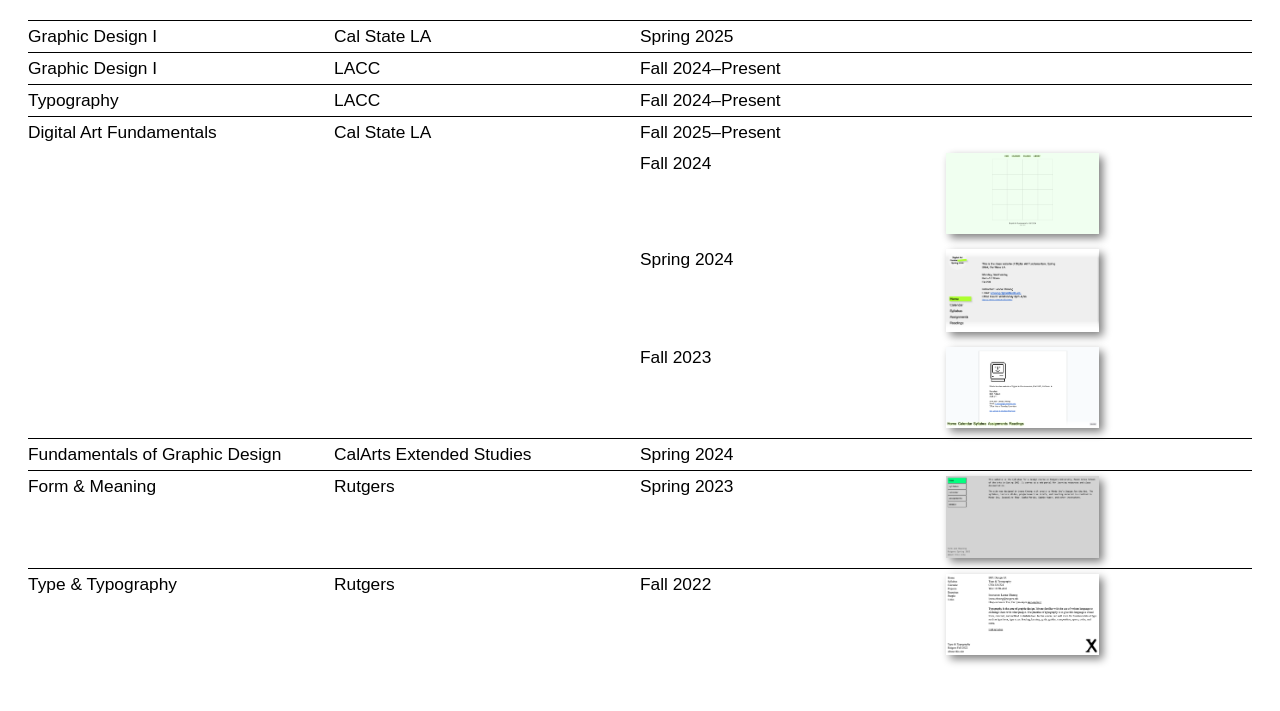
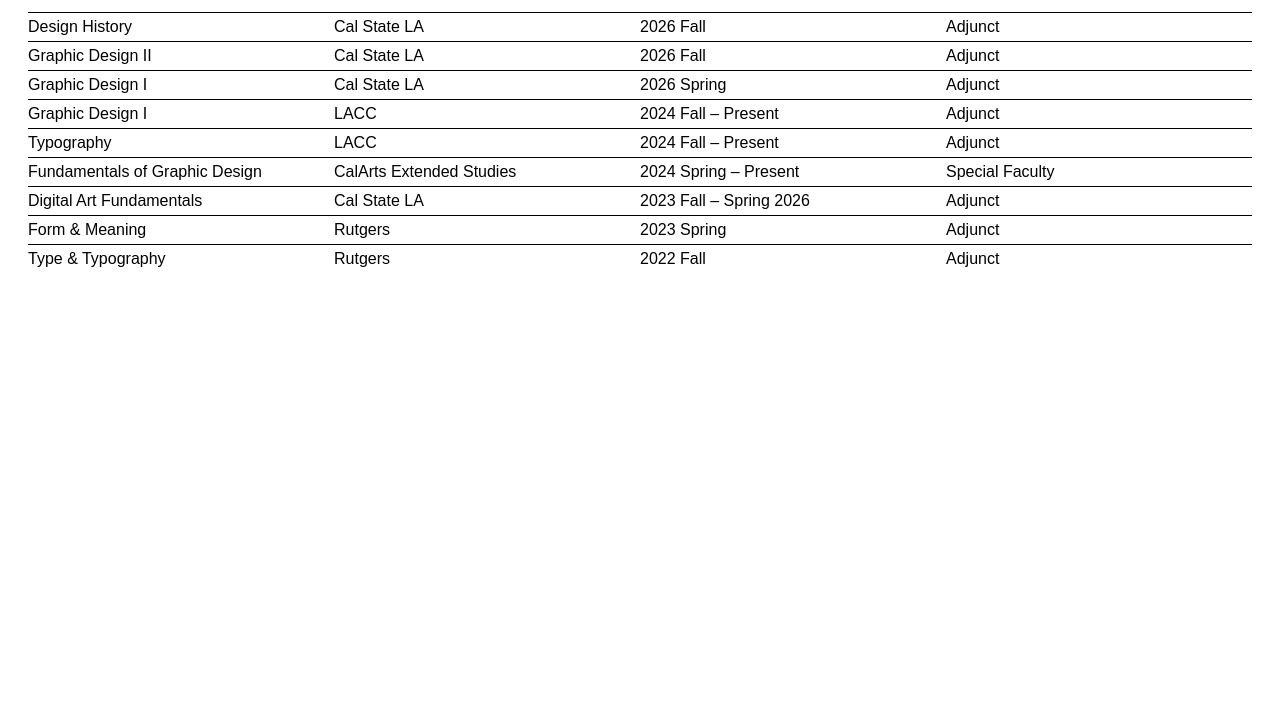
Before and after one commit to lneoa/homerooooom, a plain HTML site: page index.html in a window 1280 px wide. Shown: the part 89-800 px from the top of the page. Drawn offline with Linux system fonts and the light colour scheme.

Commit message:
update 2026

```diff
--- a/index.html
+++ b/index.html
@@ -31,7 +31,7 @@
   padding: 20px;
   position: relative;
   font-family: Arial, Helvetica, sans-serif;
-  font-size: 13pt;
+  font-size: 12pt;
 }
 
 small {
@@ -53,6 +53,7 @@
 
 table {
   border-collapse: collapse;
+  width: 100%;
 }
 
 td {
@@ -76,7 +77,7 @@
 <body>
 
 <h1>
-  Teaching Portal
+  Teaching Index
 </h1>
 
 <small>
@@ -89,15 +90,47 @@
 
 <tr style="border-top: 1px solid black;">
   <td class="class">
+    Design History
+  </td>
+  <td class="school">
+    Cal State LA
+  </td>
+  <td class="year">
+    2026 Fall
+  </td>
+  <td class="site">
+    Adjunct
+  </td>
+</tr>
+
+<tr style="border-top: 1px solid black;">
+  <td class="class">
+    Graphic Design II
+  </td>
+  <td class="school">
+    Cal State LA
+  </td>
+  <td class="year">
+    2026 Fall
+  </td>
+  <td class="site">
+    Adjunct
+  </td>
+</tr>
+
+
+<tr style="border-top: 1px solid black;">
+  <td class="class">
     Graphic Design I
   </td>
   <td class="school">
     Cal State LA
   </td>
   <td class="year">
-    Spring 2025
+    2026 Spring
   </td>
   <td class="site">
+    Adjunct
   </td>
 </tr>
 
@@ -109,9 +142,10 @@
     LACC
   </td>
   <td class="year">
-    Fall 2024–Present
+    2024 Fall – Present
   </td>
   <td class="site">
+    Adjunct
   </td>
 </tr>
 
@@ -123,9 +157,25 @@
     LACC
   </td>
   <td class="year">
-    Fall 2024–Present
+    2024 Fall – Present
   </td>
   <td class="site">
+    Adjunct
+  </td>
+</tr>
+
+<tr style="border-top: 1px solid black;">
+  <td class="class">
+    Fundamentals of Graphic Design
+  </td>
+  <td class="school">
+    CalArts Extended Studies
+  </td>
+  <td class="year">
+    2024 Spring – Present
+  </td>
+  <td class="site">
+    Special Faculty
   </td>
 </tr>
 
@@ -137,63 +187,10 @@
     Cal State LA
   </td>
   <td class="year">
-    Fall 2025–Present
+    2023 Fall – Spring 2026
   </td>
   <td class="site">
-
-  </td>
-</tr>
-
-<tr>
-  <td class="class"></td>
-  <td class="school"></td>
-  <td class="year">
-    Fall 2024
-  </td>
-  <td class="site">
-    <img src="assets/csula24_fall.png" width="50%">
-  </td>
-</tr>
-
-<tr>
-  <td class="class"></td>
-  <td class="school"></td>
-  <td class="year">
-    Spring 2024
-  </td>
-  <td class="site">
-    <img src="assets/csula24.png" width="50%">
-    <!-- <a href="csula24/index.html" target="_blank">
-      <img src="assets/csula24.png" width="100%">
-    </a> -->
-  </td>
-</tr>
-
-<tr>
-  <td class="class"></td>
-  <td class="school"></td>
-  <td class="year">
-    Fall 2023
-  </td>
-  <td class="site">
-    <img src="assets/cal-fall-2023.png" width="50%">
-    <!-- <a href="csula23/index.html" target="_blank">
-    </a> -->
-  </td>
-</tr>
-
-<tr style="border-top: 1px solid black;">
-  <td class="class">
-    Fundamentals of Graphic Design
-  </td>
-  <td class="school">
-    CalArts Extended Studies
-  </td>
-  <td class="year">
-    Spring 2024
-  </td>
-  <td class="site">
-    </a>
+      Adjunct
   </td>
 </tr>
 
@@ -205,12 +202,10 @@
     Rutgers
   </td>
   <td class="year">
-    Spring 2023
+    2023 Spring
   </td>
   <td class="site">
-    <img src="assets/rutgers-spring-2023.png" width="50%">
-    <!-- <a href="rutgers-23-d1b/" target="_blank">
-    </a> -->
+    Adjunct
   </td>
 </tr>
 
@@ -222,12 +217,10 @@
     Rutgers
   </td>
   <td class="year">
-    Fall 2022
+    2022 Fall
   </td>
   <td class="site">
-    <img src="assets/rutgers-fall-2022.png" width="50%">
-    <!-- <a href="rutgers-22-d1a/" target="_blank">
-    </a> -->
+    Adjunct
   </td>
 </tr>
 
```
